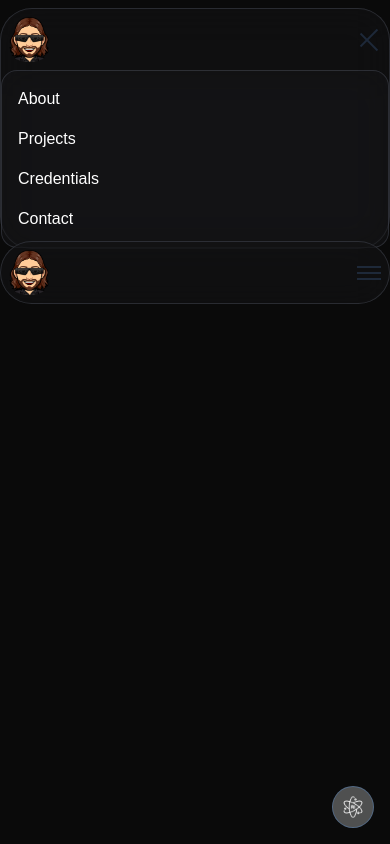
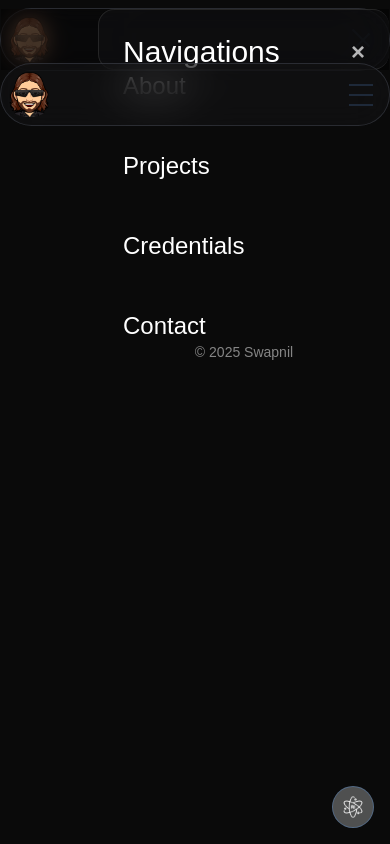
Before and after one commit to lilswapnil/MyPortfolio, a Next.js app: page /components/Navbar in a window 390 px wide. Both pictures are taken after a click on the button 369 px from the left and 39 px from the top of the page. Built offline with nearby package versions, Linux system fonts and the light colour scheme.

Commit message:
hamburger is ready

```diff
--- a/app/components/Navbar/page.tsx
+++ b/app/components/Navbar/page.tsx
@@ -72,7 +72,7 @@ export default function Navbar() {
         {/* Mobile Hamburger Menu */}
         <button
           onClick={() => setMenuOpen(!menuOpen)}
-          className="lg:hidden flex flex-col gap-1 flex-shrink-0"
+          className="lg:hidden flex flex-col gap-2 flex-shrink-0 p-2"
         >
           <span className={`w-6 h-0.5 transition-all ${isDark ? 'bg-white' : 'bg-gray-800'} ${menuOpen ? "rotate-45 translate-y-2" : ""}`}></span>
           <span className={`w-6 h-0.5 transition-all ${isDark ? 'bg-white' : 'bg-gray-800'} ${menuOpen ? "opacity-0" : ""}`}></span>
@@ -80,15 +80,76 @@ export default function Navbar() {
         </button>
       </div>
 
-      {/* Mobile Menu */}
+      {/* Mobile Menu Backdrop */}
       {menuOpen && (
-        <div className={`lg:hidden p-4 flex flex-col gap-4 glass-container ${isDark ? 'dark' : ''}`}>
-          <nav className="flex flex-col gap-4">
-            <a href="/about" className={`accent-hover transition ${isActive('/about') ? 'font-bold' : 'font-medium'}`}>About</a>
-            <a href="/projects" className={`accent-hover transition ${isActive('/projects') ? 'font-bold' : 'font-medium'}`}>Projects</a>
-            <a href="/credentials" className={`accent-hover transition ${isActive('/credentials') ? 'font-bold' : 'font-medium'}`}>Credentials</a>
-            <a href="/contact" className={`accent-hover transition ${isActive('/contact') ? 'font-bold' : 'font-medium'}`}>Contact</a>
+        <div
+          className="lg:hidden fixed inset-0 z-30"
+          style={{
+            background: 'rgba(0, 0, 0, 0.5)',
+            backdropFilter: 'blur(12px)',
+            WebkitBackdropFilter: 'blur(12px)',
+          }}
+          onClick={() => setMenuOpen(false)}
+        />
+      )}
+
+      {/* Mobile Menu - 3/4 Screen from Right */}
+      {menuOpen && (
+        <div
+          className={`lg:hidden fixed right-0 top-0 bottom-0 z-40 w-3/4 flex flex-col justify-between p-6 glass-container ${isDark ? 'dark' : ''}`}
+          style={{
+
+            backdropFilter: 'blur(40px)',
+            WebkitBackdropFilter: 'blur(40px)',
+            border: '1px solid rgba(255, 255, 255, 0.1)',
+            borderRight: 'none',
+            animation: 'slideInRight 0.3s ease-out',
+          }}
+        >
+          <div className="flex items-center justify-between">
+            <h3 className="text-3xl text-white">Navigations</h3>
+            <button
+              onClick={() => setMenuOpen(false)}
+              className="text-2xl font-bold text-white/70 hover:text-white transition"
+            >
+              ×
+            </button>
+          </div>
+
+          <nav className="flex flex-col justify-center gap-12 flex-1">
+            <a
+              href="/about"
+              onClick={() => setMenuOpen(false)}
+              className={`accent-hover transition text-2xl ${isActive('/about') ? 'font-bold' : 'font-medium'} text-white`}
+            >
+              About
+            </a>
+            <a
+              href="/projects"
+              onClick={() => setMenuOpen(false)}
+              className={`accent-hover transition text-2xl ${isActive('/projects') ? 'font-bold' : 'font-medium'} text-white`}
+            >
+              Projects
+            </a>
+            <a
+              href="/credentials"
+              onClick={() => setMenuOpen(false)}
+              className={`accent-hover transition text-2xl ${isActive('/credentials') ? 'font-bold' : 'font-medium'} text-white`}
+            >
+              Credentials
+            </a>
+            <a
+              href="/contact"
+              onClick={() => setMenuOpen(false)}
+              className={`accent-hover transition text-2xl ${isActive('/contact') ? 'font-bold' : 'font-medium'} text-white`}
+            >
+              Contact
+            </a>
           </nav>
+
+          <div className="text-center text-sm text-white/50">
+            © 2025 Swapnil
+          </div>
         </div>
       )}
     </header>
--- a/app/globals.css
+++ b/app/globals.css
@@ -186,6 +186,17 @@ button {
   to { transform: rotate(360deg); }
 }
 
+@keyframes slideInRight {
+  from {
+    transform: translateX(100%);
+    opacity: 0;
+  }
+  to {
+    transform: translateX(0);
+    opacity: 1;
+  }
+}
+
 .spiral-1 { animation: spiral-1 12s infinite ease-in-out; }
 .spiral-2 { animation: spiral-2 14s infinite ease-in-out; }
 .spin-animation {
```
